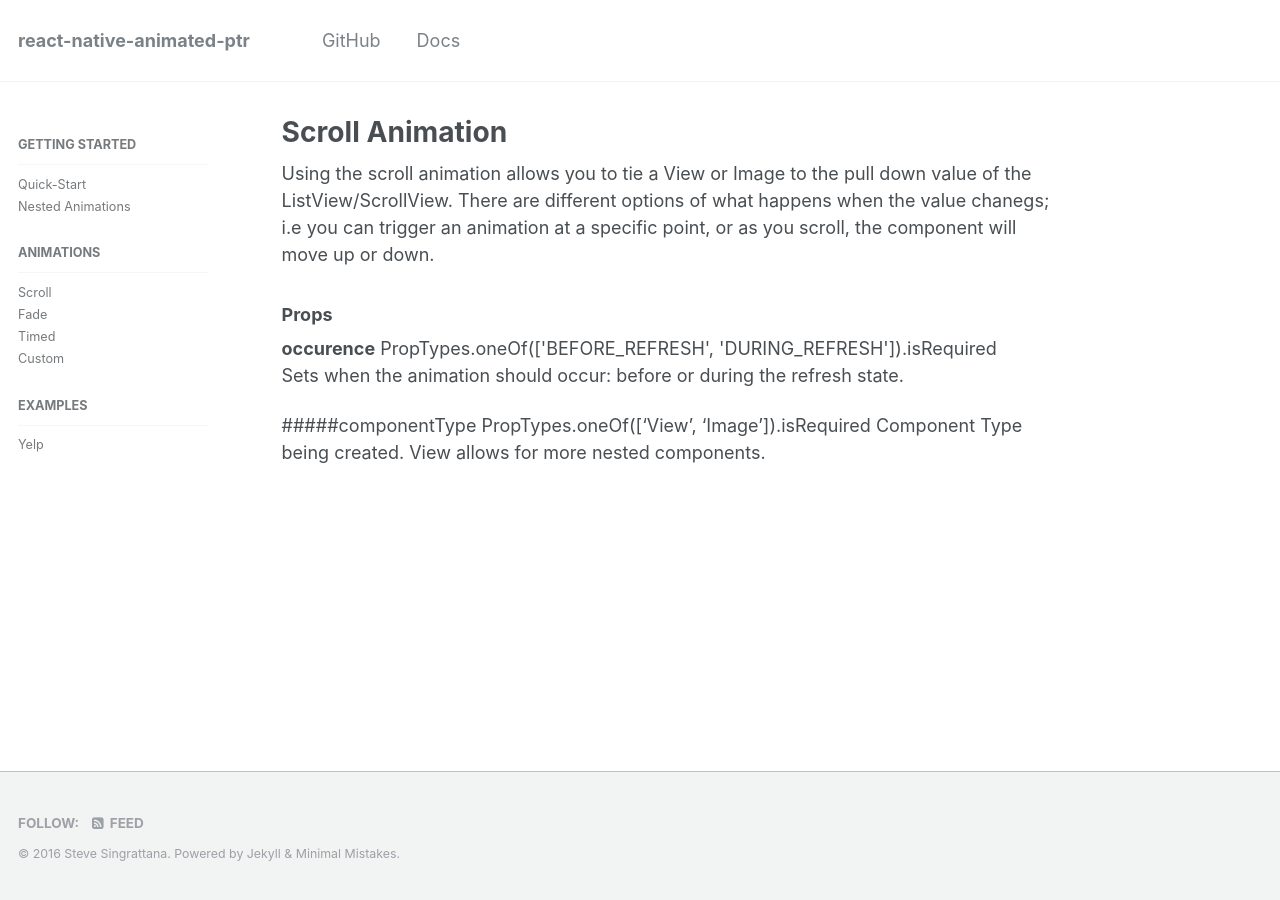
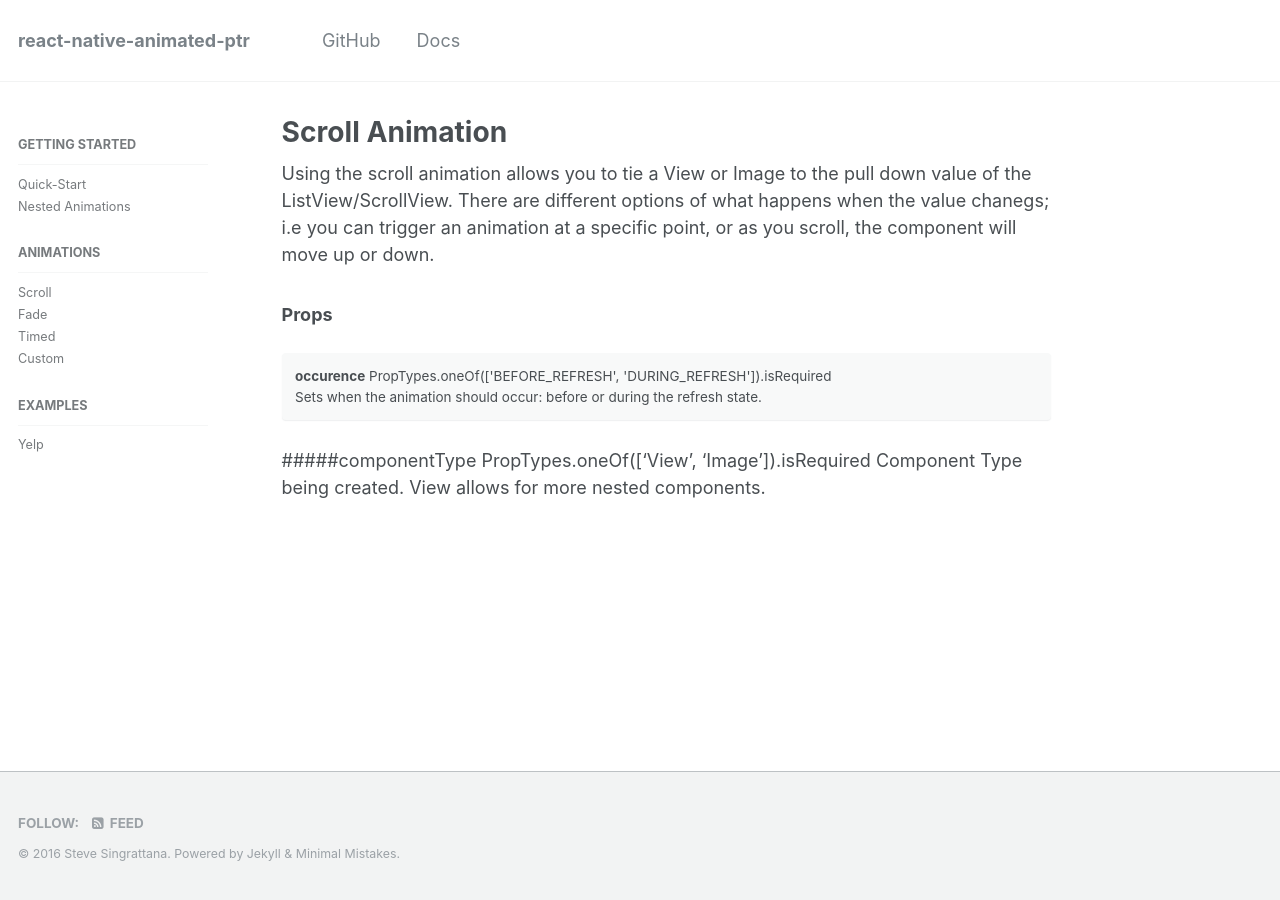
Before and after one commit to evetstech/react-native-animated-ptr, a Jekyll site: the page built from _pages/scroll.md, in a window 1280 px wide. Built offline with Jekyll 4.4.1, drawn with Linux system fonts in a browser that asks for light colours.

Commit message:
Update scroll.md

```diff
--- a/_pages/scroll.md
+++ b/_pages/scroll.md
@@ -8,7 +8,7 @@ permalink: scroll/
 Using the scroll animation allows you to tie a View or Image to the pull down value of the ListView/ScrollView.  There are different options of what happens when the value chanegs; i.e you can trigger an animation at a specific point, or as you scroll, the component will move up or down.
 
 <h3>Props</h3>
-<p class=".notice">
+<p class="notice">
 <b>occurence</b> PropTypes.oneOf(['BEFORE_REFRESH', 'DURING_REFRESH']).isRequired<br>
 Sets when the animation should occur: before or during the refresh state.
 </p>
```
